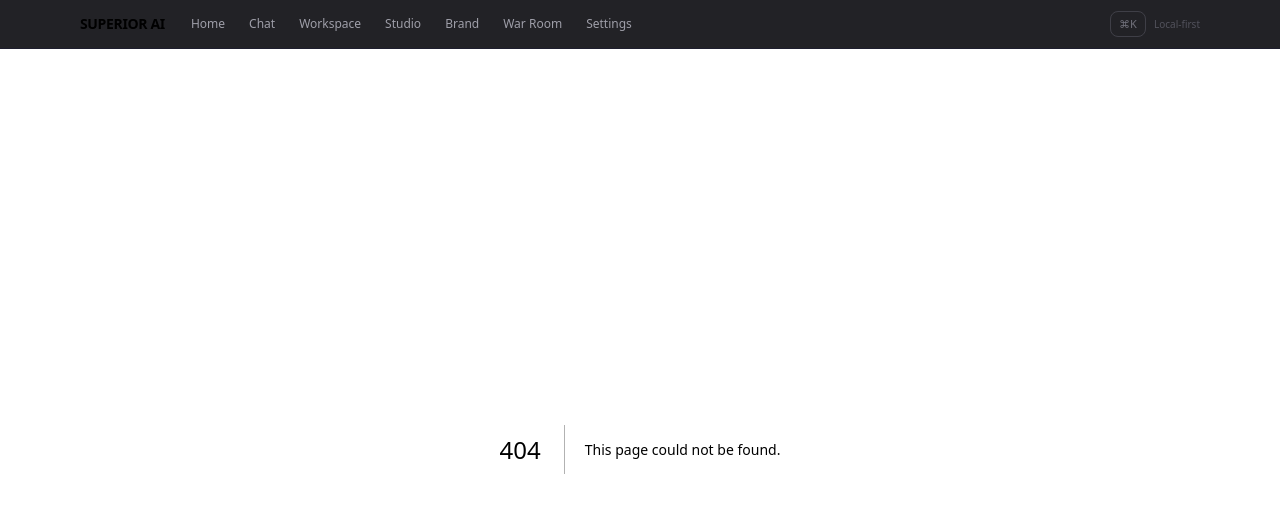
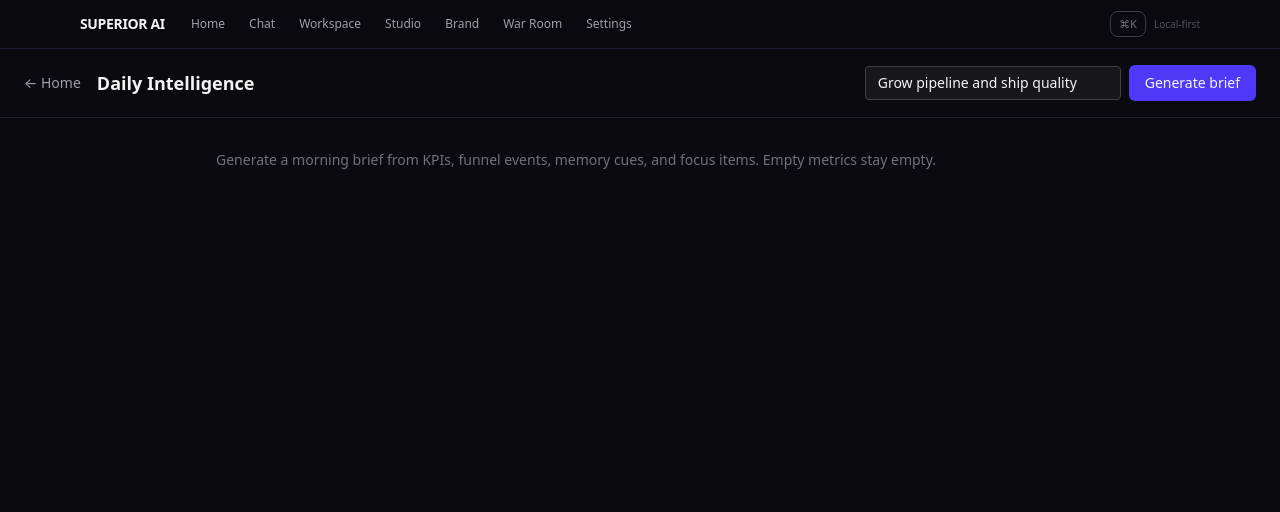
Before and after one commit to kyleel2249/superior-ai, a Next.js app in the folder apps/web/: page /daily in a window 1280 px wide. Before the commit this address had no page. Shown: the top 512 px of the page. Built offline with nearby package versions, Linux system fonts and the light colour scheme.

Commit message:
Phase 27: Daily Intelligence brief, API, and /daily UI

```diff
--- /dev/null
+++ b/apps/web/src/app/api/daily/route.ts
@@ -0,0 +1,48 @@
+import { NextRequest, NextResponse } from "next/server";
+import { generateDailyBrief } from "@superior-ai/intelligence";
+import { retrieveRelevant, formatMemoryForPrompt } from "@superior-ai/memory";
+
+export async function GET() {
+  return NextResponse.json({
+    note: "POST to generate a daily intelligence brief. Optional observed metrics + memory query.",
+  });
+}
+
+export async function POST(req: NextRequest) {
+  try {
+    const body = await req.json().catch(() => ({}));
+    let memoryNotes: string[] = Array.isArray(body.memoryNotes)
+      ? body.memoryNotes.map(String)
+      : [];
+
+    if (body.includeMemory !== false) {
+      try {
+        const q = String(body.memoryQuery ?? body.objective ?? "priorities decisions");
+        const records = retrieveRelevant({ query: q, limit: 6 });
+        const block = formatMemoryForPrompt(records);
+        if (block.trim()) {
+          memoryNotes = [...memoryNotes, ...block.split("\n").filter(Boolean).slice(0, 8)];
+        }
+      } catch {
+        /* memory optional */
+      }
+    }
+
+    const brief = generateDailyBrief({
+      product: body.product,
+      objective: body.objective,
+      observed: body.observed,
+      highlights: body.highlights,
+      risks: body.risks,
+      openTasks: body.openTasks,
+      memoryNotes,
+    });
+
+    return NextResponse.json(brief);
+  } catch (err) {
+    return NextResponse.json(
+      { error: err instanceof Error ? err.message : String(err) },
+      { status: 500 }
+    );
+  }
+}
--- /dev/null
+++ b/apps/web/src/app/daily/page.tsx
@@ -0,0 +1,122 @@
+"use client";
+
+import { useState } from "react";
+import Link from "next/link";
+
+interface Section {
+  id: string;
+  title: string;
+  items: string[];
+}
+
+interface Brief {
+  title: string;
+  generatedAt: string;
+  sections: Section[];
+  focusToday: string[];
+  disclaimer: string;
+}
+
+export default function DailyIntelligencePage() {
+  const [brief, setBrief] = useState<Brief | null>(null);
+  const [loading, setLoading] = useState(false);
+  const [error, setError] = useState<string | null>(null);
+  const [objective, setObjective] = useState("Grow pipeline and ship quality");
+
+  async function run() {
+    setLoading(true);
+    setError(null);
+    try {
+      const res = await fetch("/api/daily", {
+        method: "POST",
+        headers: { "Content-Type": "application/json" },
+        body: JSON.stringify({ objective, product: "SUPERIOR AI", includeMemory: true }),
+      });
+      const data = await res.json();
+      if (!res.ok) throw new Error(data.error || "Failed");
+      setBrief(data);
+    } catch (e) {
+      setError(e instanceof Error ? e.message : String(e));
+    } finally {
+      setLoading(false);
+    }
+  }
+
+  return (
+    <div className="min-h-screen bg-[var(--background)] text-zinc-100">
+      <header className="border-b border-[var(--card-border)] px-6 py-4 flex items-center justify-between gap-4">
+        <div className="flex items-center gap-4">
+          <Link href="/" className="text-sm text-zinc-400 hover:text-zinc-200">
+            ← Home
+          </Link>
+          <h1 className="text-lg font-semibold">Daily Intelligence</h1>
+        </div>
+        <div className="flex items-center gap-2">
+          <input
+            value={objective}
+            onChange={(e) => setObjective(e.target.value)}
+            className="rounded border border-zinc-700 bg-zinc-900 px-3 py-1.5 text-sm w-64"
+            placeholder="Today's objective"
+          />
+          <button
+            type="button"
+            onClick={run}
+            disabled={loading}
+            className="rounded-md bg-indigo-600 px-4 py-2 text-sm font-medium hover:bg-indigo-500 disabled:opacity-50"
+          >
+            {loading ? "Building…" : "Generate brief"}
+          </button>
+        </div>
+      </header>
+
+      <main className="mx-auto max-w-4xl px-6 py-8 space-y-6">
+        {error && (
+          <div className="rounded-lg border border-rose-500/40 bg-rose-500/10 px-4 py-3 text-sm text-rose-200">
+            {error}
+          </div>
+        )}
+
+        {!brief && !loading && (
+          <p className="text-sm text-zinc-500">
+            Generate a morning brief from KPIs, funnel events, memory cues, and focus items. Empty metrics stay empty.
+          </p>
+        )}
+
+        {brief && (
+          <>
+            <div className="rounded-xl border border-[var(--card-border)] bg-[var(--card)] p-6">
+              <h2 className="text-base font-semibold">{brief.title}</h2>
+              <p className="text-xs text-zinc-500 mt-1">{brief.generatedAt}</p>
+              <h3 className="mt-4 text-sm font-medium text-indigo-300">Focus today</h3>
+              <ul className="mt-2 space-y-1">
+                {brief.focusToday.map((f, i) => (
+                  <li key={i} className="text-sm text-zinc-300">
+                    · {f}
+                  </li>
+                ))}
+              </ul>
+            </div>
+
+            {brief.sections.map((s) => (
+              <section
+                key={s.id}
+                className="rounded-xl border border-[var(--card-border)] bg-[var(--card)] p-5"
+              >
+                <h3 className="text-sm font-medium text-zinc-200">{s.title}</h3>
+                <ul className="mt-3 space-y-1.5">
+                  {s.items.map((item, i) => (
+                    <li key={i} className="text-sm text-zinc-400 leading-relaxed">
+                      {item}
+                    </li>
+                  ))}
+                </ul>
+              </section>
+            ))}
+
+            <p className="text-xs text-zinc-600">{brief.disclaimer}</p>
+          </>
+        )}
+      </main>
+    </div>
+  );
+}
--- a/apps/web/src/app/page.tsx
+++ b/apps/web/src/app/page.tsx
@@ -49,6 +49,7 @@ export default function HomePage() {
             <Link href="/ceo" className="px-5 py-2.5 rounded-xl border border-zinc-700 hover:border-zinc-500 font-medium">CEO Center</Link>
             <Link href="/marketing" className="px-5 py-2.5 rounded-xl border border-zinc-700 hover:border-zinc-500 font-medium">Marketing</Link>
             <Link href="/seo" className="px-5 py-2.5 rounded-xl border border-zinc-700 hover:border-zinc-500 font-medium">SEO</Link>
+            <Link href="/daily" className="px-5 py-2.5 rounded-xl border border-zinc-700 hover:border-zinc-500 font-medium">Daily Intel</Link>
             <Link href="/dashboard" className="px-5 py-2.5 rounded-xl border border-zinc-700 hover:border-zinc-500 font-medium">KPI Dashboard</Link>
             <Link href="/brand" className="px-5 py-2.5 rounded-xl border border-zinc-700 hover:border-zinc-500 font-medium">Brand Studio</Link>
           </div>
--- a/packages/intelligence/src/index.ts
+++ b/packages/intelligence/src/index.ts
@@ -1,3 +1,4 @@
 export * from "./master-loop";
 export * from "./analytics";
 export * from "./funnel-attribution";
+export * from "./daily-brief";
```
Also changed, not shown: packages/intelligence/src/daily-brief.ts (added, +119 -0 lines), 3 other files (tests, documents, lock files or other folders).
